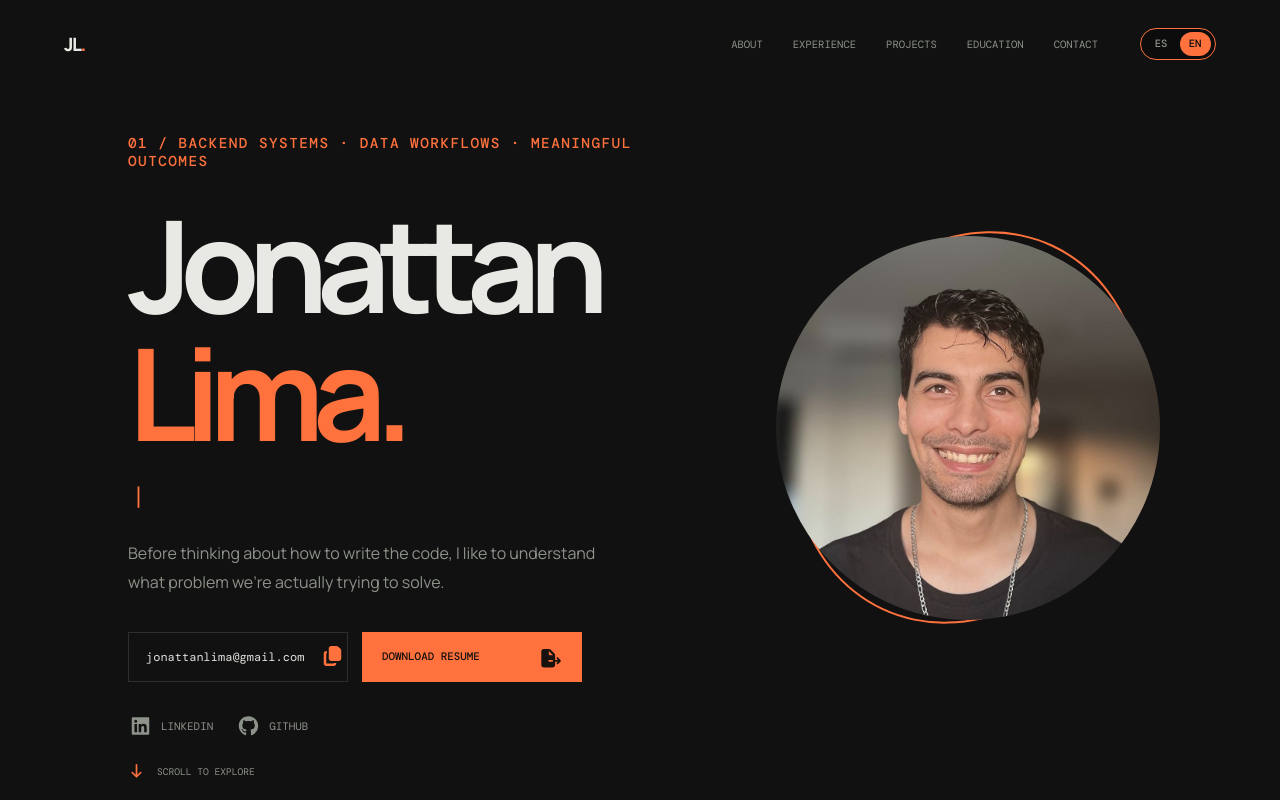
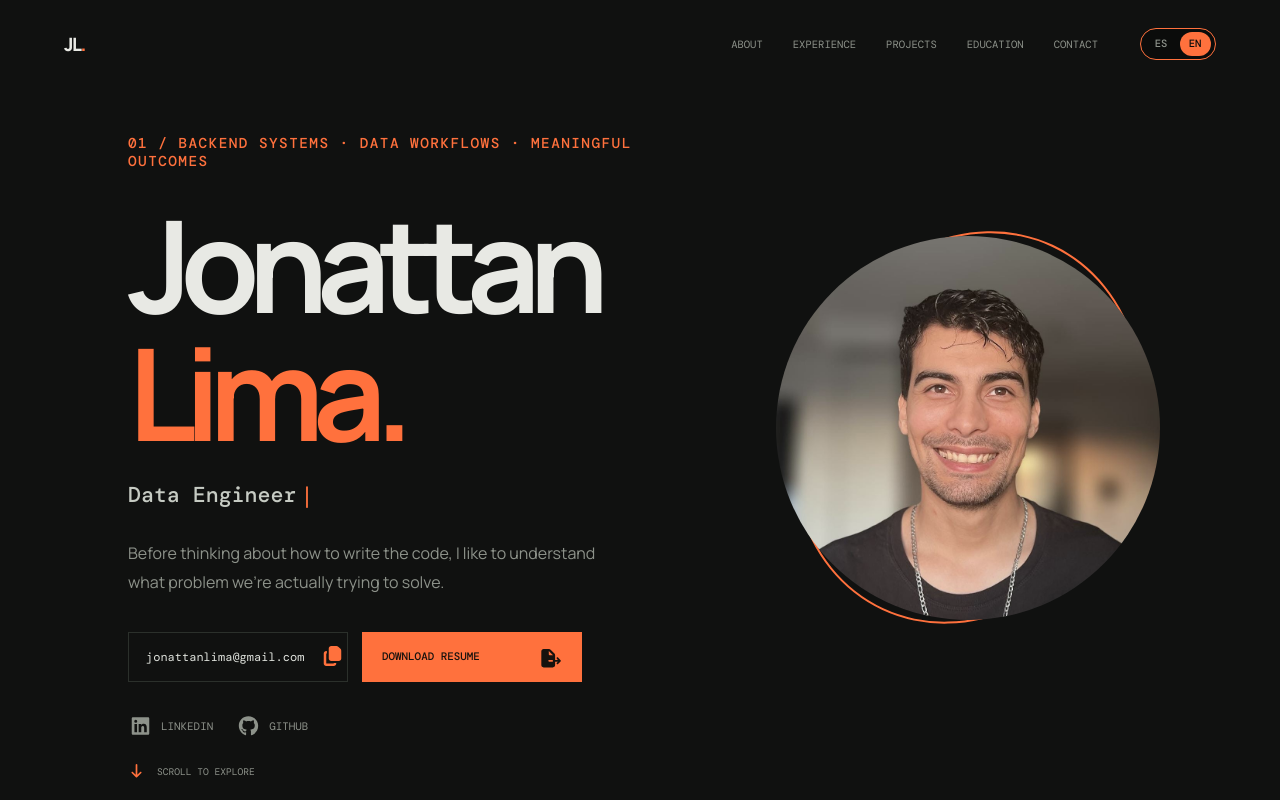
Before and after one commit to DucklingTalks/portfolio, a React (Vite) app: page / in a window 1280 px wide. Shown: the top 800 px of the page. Built offline with nearby package versions, Linux system fonts and the light colour scheme.

Commit message:
fix: adjust delay timing for role text animation in App component

```diff
--- a/src/main.jsx
+++ b/src/main.jsx
@@ -288,7 +288,7 @@ function App() {
   useEffect(() => {
     if (window.matchMedia("(prefers-reduced-motion: reduce)").matches) return;
     const target = content[lang].roles[roleIndex];
-    const delay = deleting ? 55 : roleText === target ? 1800 : 105;
+    const delay = deleting ? 10 : roleText === target ? 1000 : 55;
     const timer = setTimeout(() => {
       if (!deleting && roleText === target) setDeleting(true);
       else if (deleting && roleText === "") {
```
